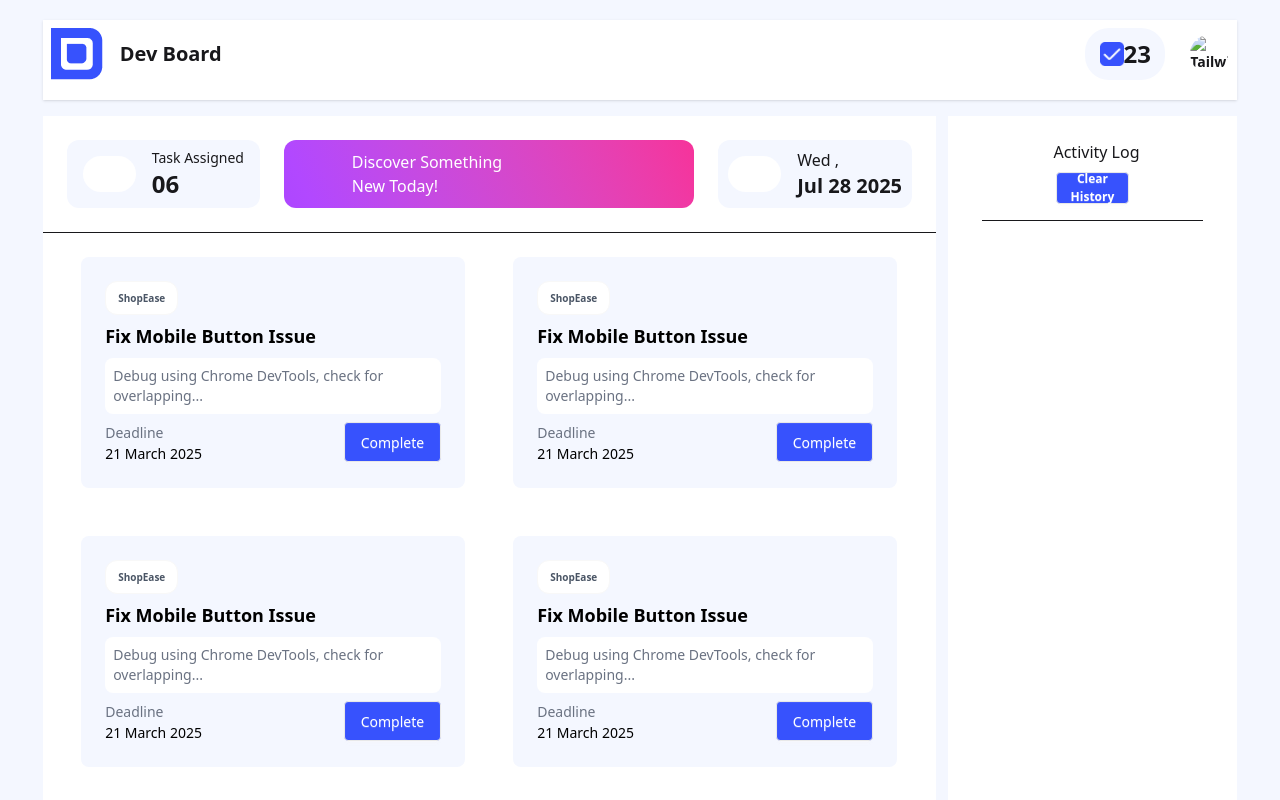
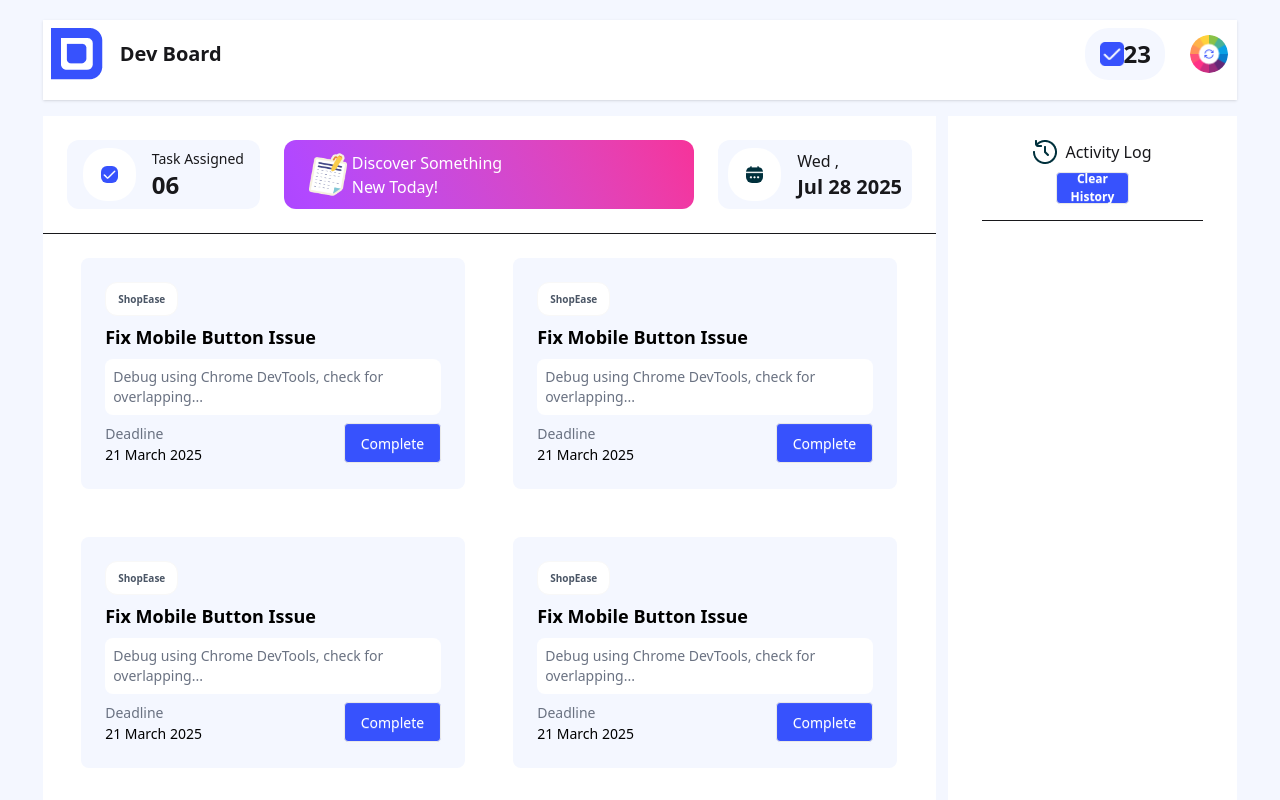
Before and after one commit to shohid986/dev-tools, a plain HTML site: page index.html in a window 1280 px wide. Shown: the top 800 px of the page. Drawn offline with nearby package versions, Linux system fonts and the light colour scheme; the site is published under a folder, as on GitHub Pages, so addresses that start at the root find nothing.

Commit message:
src issue solved

```diff
--- a/index.html
+++ b/index.html
@@ -18,7 +18,7 @@
           <div class="navbar bg-base-100 shadow-sm pb-5">
             <div class="flex-1">
               <div class="flex items-center">
-                <img src="./assets/logo.png" alt="" />
+                <img src="assets/logo.png" alt="" />
                 <a class="btn btn-ghost text-xl">Dev Board</a>
               </div>
             </div>
@@ -39,7 +39,7 @@
                     <img
                     id="theme-btn"
                       alt="Tailwind CSS Navbar component"
-                      src="/assets/theme-btn.png"
+                      src="assets/theme-btn.png"
                     />
                   </div>
                 </div>
@@ -62,7 +62,7 @@
               >
                 <img
                   class="p-4.5 bg-white rounded-3xl w-3/10"
-                  src="/assets/checkbox.png"
+                  src="assets/checkbox.png"
                   alt=""
                 />
                 <p class="text-sm">Task Assigned <br /><span id="taskNumber" class="font-bold text-2xl">06</span></p>
@@ -71,7 +71,7 @@
               <div
                 class="bg-linear-65 rounded-xl from-purple-500 to-pink-500 col-span-2 flex items-center p-2 pl-5"
               >
-                <img class=" w-1/8" src="/assets/board.png" alt="" />
+                <img class=" w-1/8" src="assets/board.png" alt="" />
                 <p class="text-white">
                   Discover Something <br />
                   New Today!
@@ -81,7 +81,7 @@
               <div class="bg-[#F4F7FF] rounded-xl flex justify-center items-center gap-4 p-2">
                 <img
                   class="p-4.5 bg-white rounded-3xl w-3/10"
-                  src="/assets/calender.png"
+                  src="assets/calender.png"
                   alt=""
                 />
                 <p>
@@ -223,7 +223,7 @@
           <!-- activity log section start -->
           <section class="bg-[#FFFFFF] flex items-center flex-col p-6 gap-2">
             <div class="flex gap-2">
-              <img src="/assets/activity.png" alt="">
+              <img src="assets/activity.png" alt="">
               <h5>Activity Log</h5>
             </div>
             <div class="w-11/12">
```
